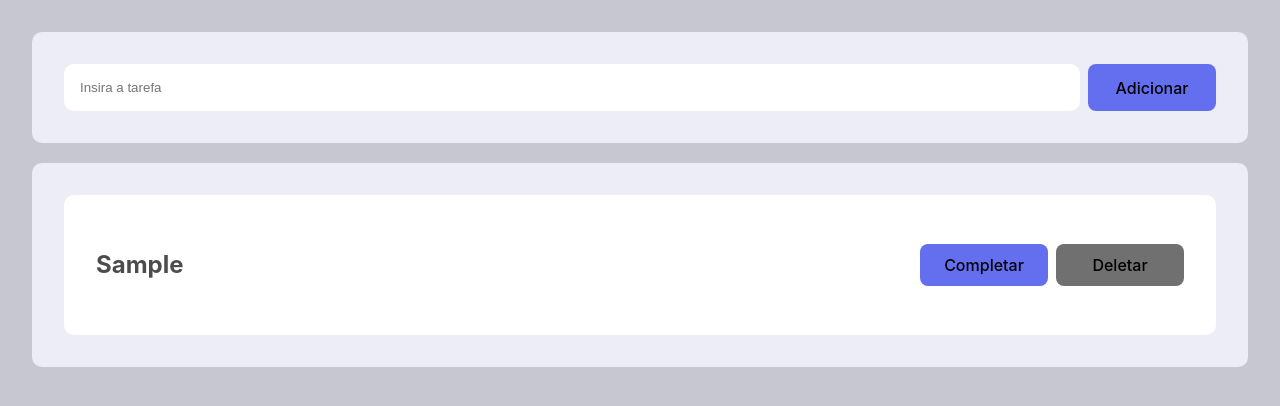
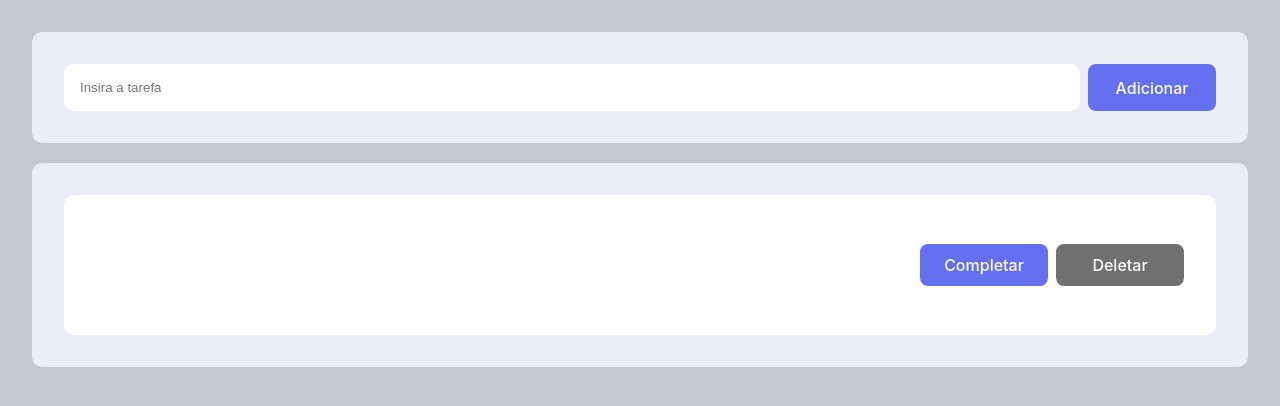
Before and after one commit to LucaswmLima/React-todo-list-1, a React (Vite) app: page / in a window 1280 px wide. Both pictures are taken after typing "Sample" into the empty fields and a click on the button "Adicionar". Shown: the top 406 px of the page. Built offline with nearby package versions, Linux system fonts and the light colour scheme.

Commit message:
change opacity from rbga to "opacity"

```diff
--- a/src/components/Card/card.css
+++ b/src/components/Card/card.css
@@ -24,14 +24,6 @@
 }
 
 .done {
-    background-color: rgba(255, 255, 255, 0.5) ;
+    opacity: 0.5;
 
 }
-
-.done h2{
-    color: rgba(0, 0, 0, 0.5);
-}
-
-h2 {
-    color: rgba(0, 0, 0, 0.7);
-}
--- a/src/index.css
+++ b/src/index.css
@@ -60,6 +60,7 @@ button {
   font-weight: 500;
   font-family: inherit;
   background-color: var(--color-btn-primary);
+  color: white;
   cursor: pointer;
   min-width: 8rem;
 }
```
